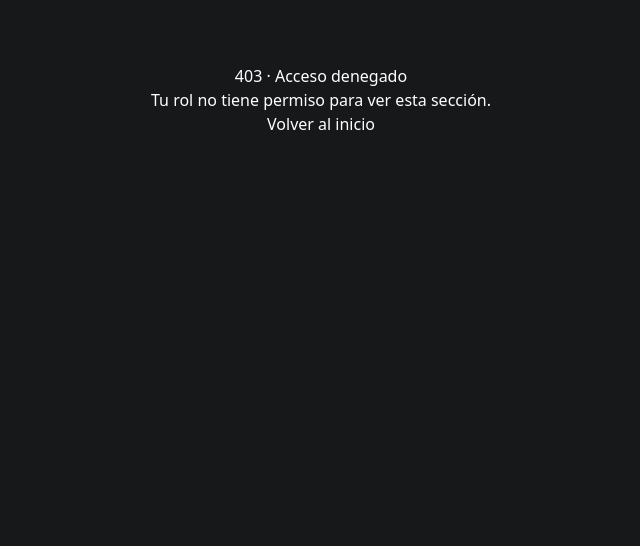
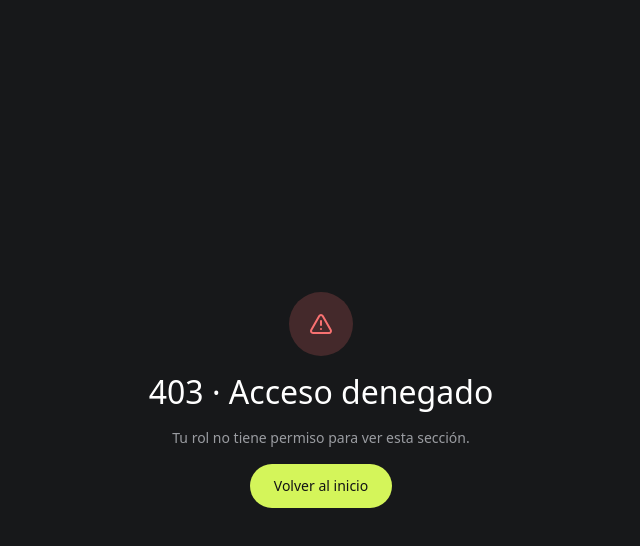
Before and after one commit to IA-P1-BCN/g2-python-crud-api, a React (Vite) app in the folder frontend/: page /forbidden in a window 1280 px wide. Shown: the top 546 px of the page, without its empty margins (319-959 px from the left). Built offline with nearby package versions, Linux system fonts and the light colour scheme; no server answers.

Commit message:
feat(error-pages): restyle 403 and 404 with the new design
Apply the Tailwind + design tokens styling to ForbiddenPage and
NotFoundPage, keeping their behaviour; the 404 back button now points to
the user's role home. Add unit tests for both pages.

Closes #256
Closes #257
Closes #258

```diff
--- a/frontend/src/pages/ForbiddenPage.tsx
+++ b/frontend/src/pages/ForbiddenPage.tsx
@@ -1,16 +1,23 @@
 import { Link } from 'react-router-dom'
-import { useAuth } from '@/auth'
-import { homePathForRole } from '@/auth'
+import { homePathForRole, useAuth } from '@/auth'
+import { Icon } from '@/components/ui/atoms/Icon'
 
 export function ForbiddenPage() {
   const { user } = useAuth()
   const home = user ? homePathForRole(user.role) : '/login'
 
   return (
-    <div className="page page--centered">
-      <h1>403 · Acceso denegado</h1>
-      <p>Tu rol no tiene permiso para ver esta sección.</p>
-      <Link to={home}>Volver al inicio</Link>
-    </div>
+    <main className="flex min-h-screen flex-col items-center justify-center gap-4 p-6 text-center">
+      <span className="flex size-16 items-center justify-center rounded-full bg-danger-soft text-danger">
+        <Icon name="alert-triangle" size={24} />
+      </span>
+      <h1 className="font-display text-display text-text">403 · Acceso denegado</h1>
+      <p className="max-w-prose text-body text-text-muted">
+        Tu rol no tiene permiso para ver esta sección.
+      </p>
+      <Link to={home} className="rounded-full bg-primary px-6 py-3 font-display text-body text-ink">
+        Volver al inicio
+      </Link>
+    </main>
   )
 }
--- a/frontend/src/pages/NotFoundPage.tsx
+++ b/frontend/src/pages/NotFoundPage.tsx
@@ -1,13 +1,23 @@
 import { Link } from 'react-router-dom'
-import { useAuth } from '@/auth'
+import { homePathForRole, useAuth } from '@/auth'
+import { Icon } from '@/components/ui/atoms/Icon'
 
 export function NotFoundPage() {
-  const { isAuthenticated } = useAuth()
+  const { user } = useAuth()
+  const home = user ? homePathForRole(user.role) : '/login'
 
   return (
-    <div className="page page--centered">
-      <h1>404 · Página no encontrada</h1>
-      <Link to={isAuthenticated ? '/' : '/login'}>Volver</Link>
-    </div>
+    <main className="flex min-h-screen flex-col items-center justify-center gap-4 p-6 text-center">
+      <span className="flex size-16 items-center justify-center rounded-full bg-surface-sunken text-text-muted">
+        <Icon name="search" size={24} />
+      </span>
+      <h1 className="font-display text-display text-text">404 · Página no encontrada</h1>
+      <p className="max-w-prose text-body text-text-muted">
+        La página que buscas no existe o se ha movido.
+      </p>
+      <Link to={home} className="rounded-full bg-primary px-6 py-3 font-display text-body text-ink">
+        Volver
+      </Link>
+    </main>
   )
 }
```
Also changed, not shown: 2 other files (tests, documents, lock files or other folders).
